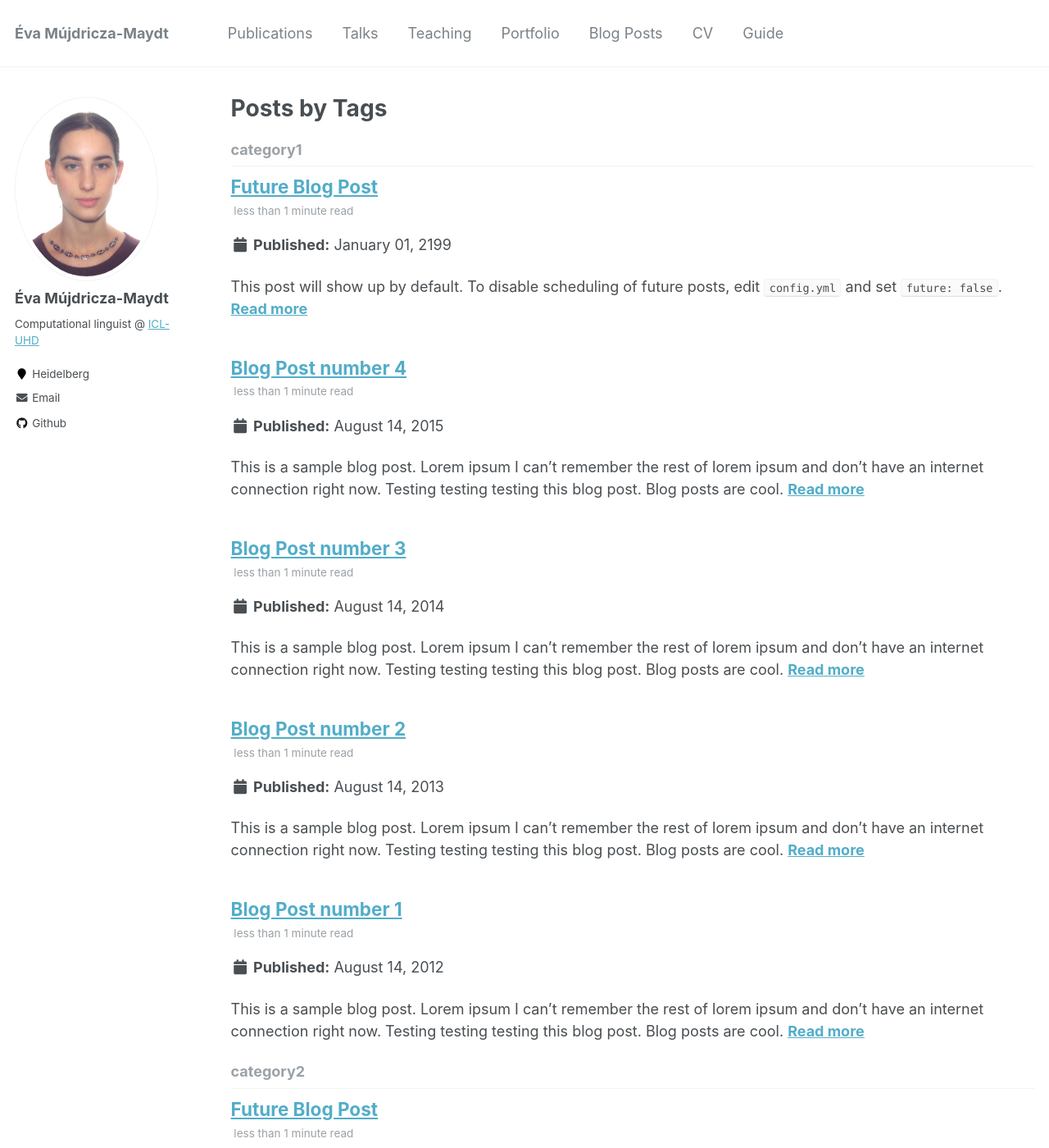
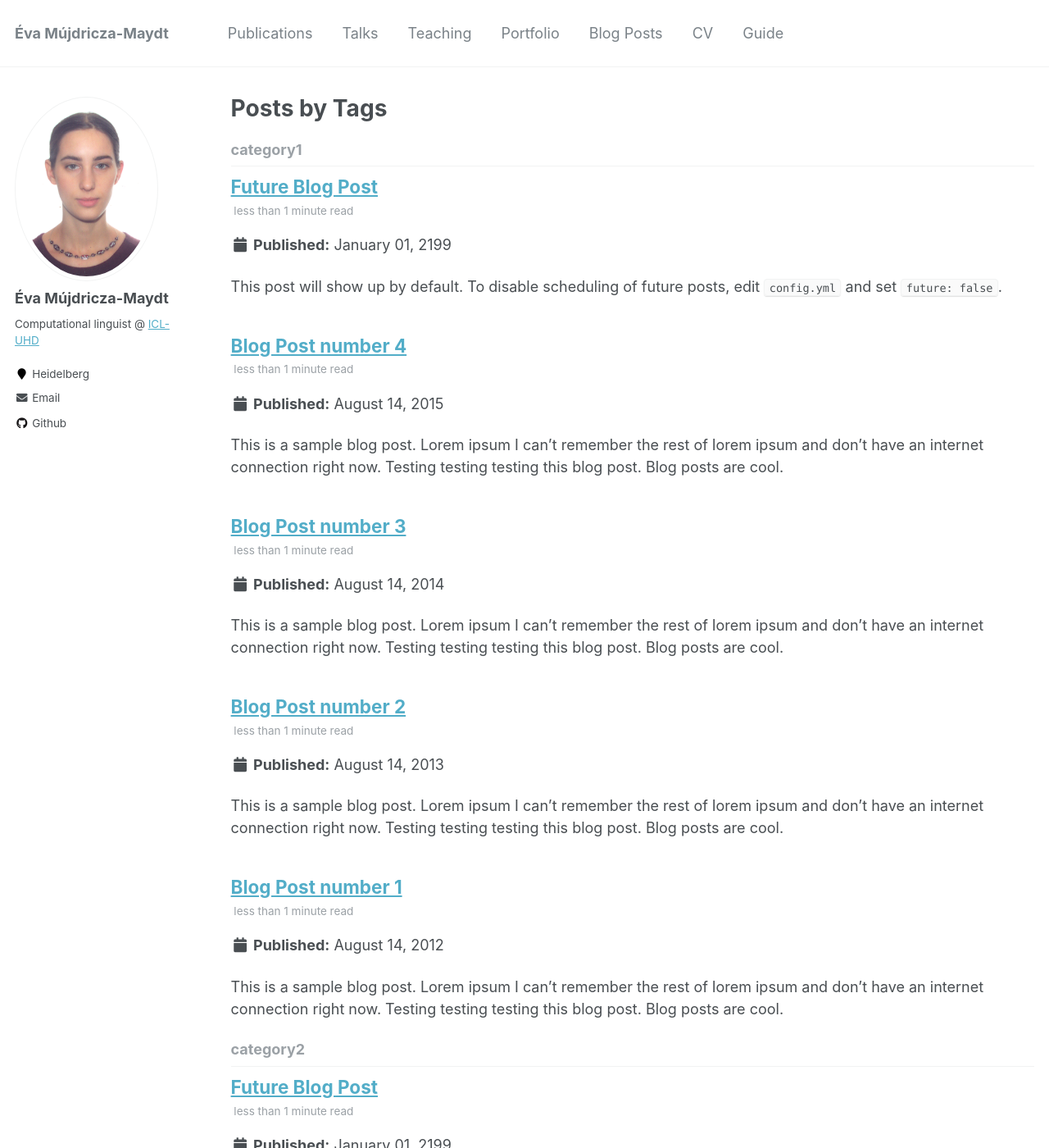
Before and after one commit to mmev/mmev.github.io, a Jekyll site: the page built from _pages/tag-archive.html, in a window 1280 px wide and 1400 px high. Shown: the whole window at 82% size. Built offline with Jekyll 4.4.1, drawn with Linux system fonts in a browser that asks for light colours; some of the changed text lies outside the part shown.

Commit message:
academicpages as template

```diff
--- a/_config.yml
+++ b/_config.yml
@@ -19,7 +19,7 @@ teaser                   : # filename of teaser fallback teaser image placed in
 breadcrumbs              : false # true, false (default)
 words_per_minute         : 160
 future                   : true
-read_more                : "enabled" # if enabled, adds "Read more" links to excerpts
+read_more                : "disabled" # if enabled, adds "Read more" links to excerpts
 talkmap_link             : false #change to true to add link to talkmap on talks page
 comments:
   provider               : # false (default), "disqus", "discourse", "facebook", "google-plus", "staticman", "custom"
```
